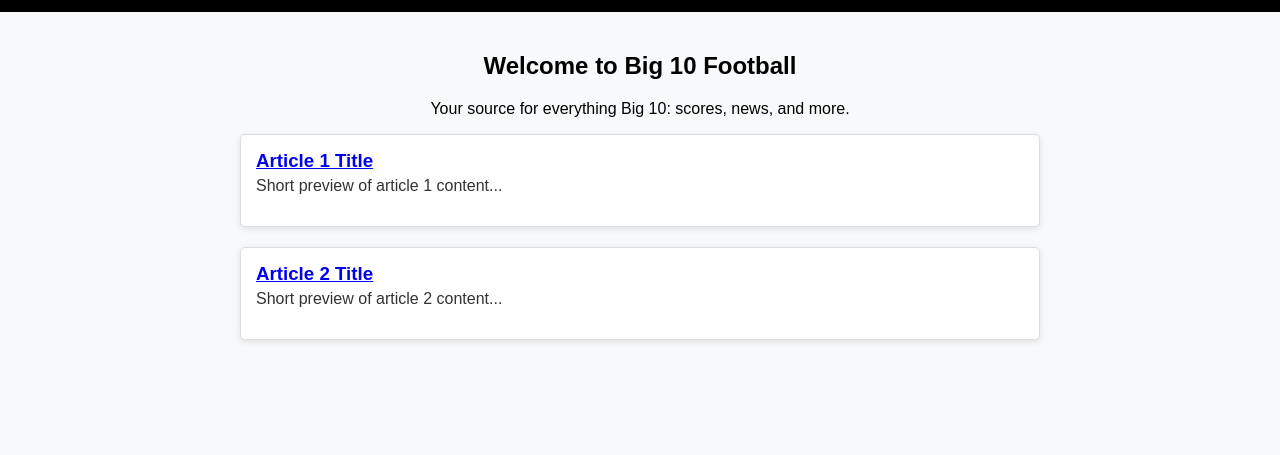
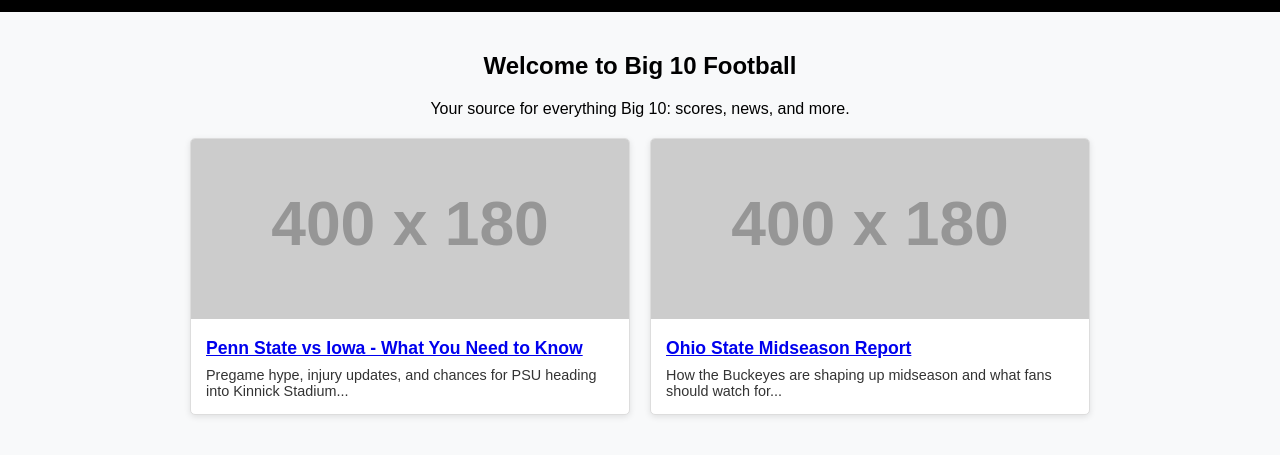
Before and after one commit to alexpie322010/Big10, a plain HTML site: page index.html in a window 1280 px wide. Shown: the part 55-510 px from the top of the page. Drawn offline with Linux system fonts and the light colour scheme; placeholder pictures from the web are drawn by us.

Commit message:
Refactor article previews and update styles
Updated the styling and layout for articles section.

```diff
--- a/index.html
+++ b/index.html
@@ -5,54 +5,17 @@
   <meta name="viewport" content="width=device-width, initial-scale=1.0">
   <title>Big 10 Football</title>
   <style>
-    body {
-      margin: 0;
-      font-family: Arial, sans-serif;
-      background-color: #f8f9fa;
-      color: #000;
-    }
-    header {
-      background-color: #000;
-      color: #fff;
-      display: flex;
-      justify-content: space-between;
-      align-items: center;
-      padding: 15px 30px;
-    }
-    header h1 {
-      margin: 0;
-      font-size: 2rem;
-    }
-    nav a {
-      color: #87cefa;
-      text-decoration: none;
-      margin-left: 20px;
-      font-weight: bold;
-    }
-    .content {
-      padding: 20px;
-      text-align: center;
-    }
-    .articles {
-      max-width: 800px;
-      margin: 0 auto;
-      text-align: left;
-    }
-    .article-preview {
-      background: #fff;
-      margin-bottom: 20px;
-      padding: 15px;
-      border: 1px solid #ddd;
-      border-radius: 5px;
-      box-shadow: 0 2px 6px rgba(0,0,0,0.1);
-    }
-    .article-preview h3 {
-      margin: 0;
-    }
-    .article-preview p {
-      margin-top: 5px;
-      color: #333;
-    }
+    body { margin: 0; font-family: Arial, sans-serif; background: #f8f9fa; color: #000; }
+    header { background: #000; color: #fff; display: flex; justify-content: space-between; align-items: center; padding: 15px 30px; }
+    header h1 { margin: 0; font-size: 2rem; }
+    nav a { color: #87cefa; text-decoration: none; margin-left: 20px; font-weight: bold; }
+    .content { padding: 20px; text-align: center; }
+    .articles { max-width: 900px; margin: 20px auto; display: grid; grid-template-columns: 1fr 1fr; gap: 20px; }
+    .article-preview { background: #fff; border: 1px solid #ddd; border-radius: 5px; overflow: hidden; box-shadow: 0 2px 6px rgba(0,0,0,0.1); text-align: left; }
+    .article-preview img { width: 100%; height: 180px; object-fit: cover; }
+    .article-preview .text { padding: 15px; }
+    .article-preview h3 { margin: 0; font-size: 1.1rem; }
+    .article-preview p { margin: 8px 0 0; font-size: 0.9rem; color: #333; }
   </style>
 </head>
 <body>
@@ -70,12 +33,18 @@
 
     <div class="articles">
       <div class="article-preview">
-        <h3><a href="1.html">Article 1 Title</a></h3>
-        <p>Short preview of article 1 content...</p>
+        <img src="https://via.placeholder.com/400x180" alt="Penn State vs Iowa">
+        <div class="text">
+          <h3><a href="1.html">Penn State vs Iowa - What You Need to Know</a></h3>
+          <p>Pregame hype, injury updates, and chances for PSU heading into Kinnick Stadium...</p>
+        </div>
       </div>
       <div class="article-preview">
-        <h3><a href="2.html">Article 2 Title</a></h3>
-        <p>Short preview of article 2 content...</p>
+        <img src="https://via.placeholder.com/400x180" alt="Ohio State Update">
+        <div class="text">
+          <h3><a href="2.html">Ohio State Midseason Report</a></h3>
+          <p>How the Buckeyes are shaping up midseason and what fans should watch for...</p>
+        </div>
       </div>
     </div>
   </div>
```
